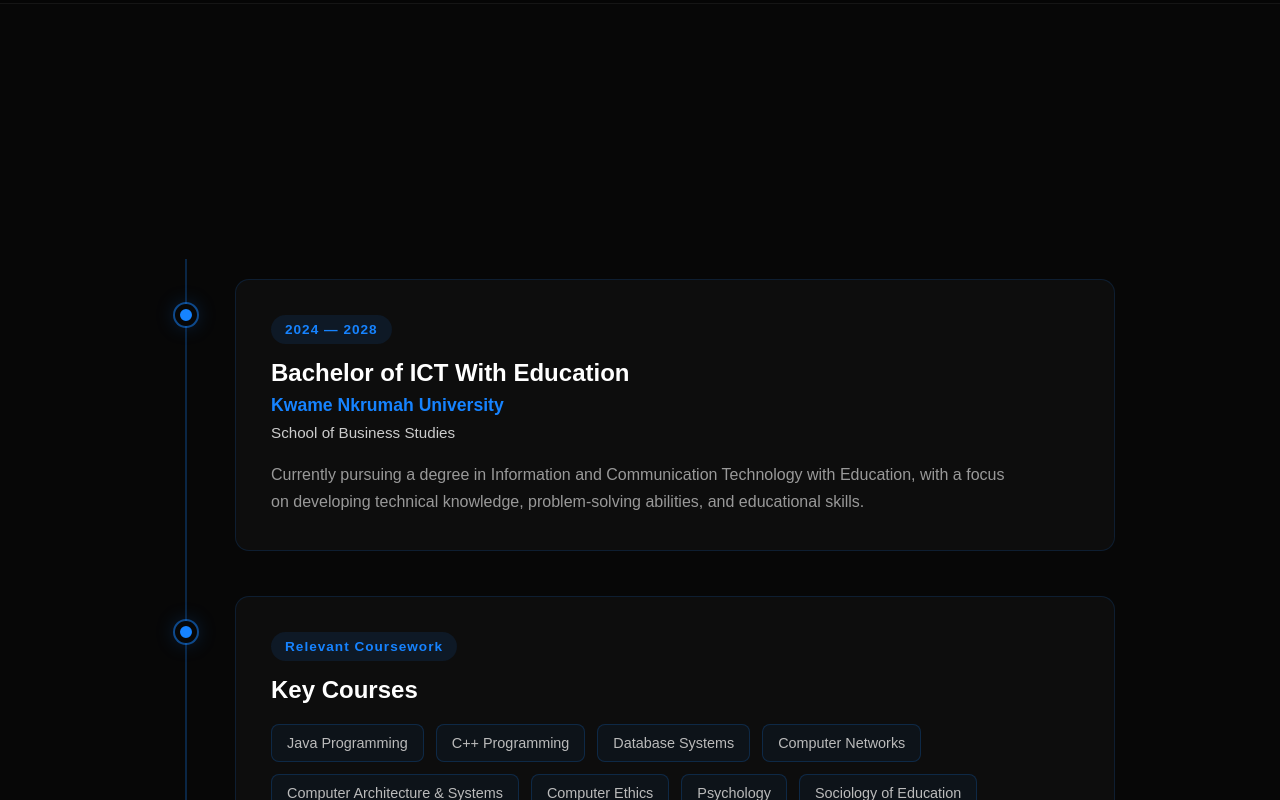
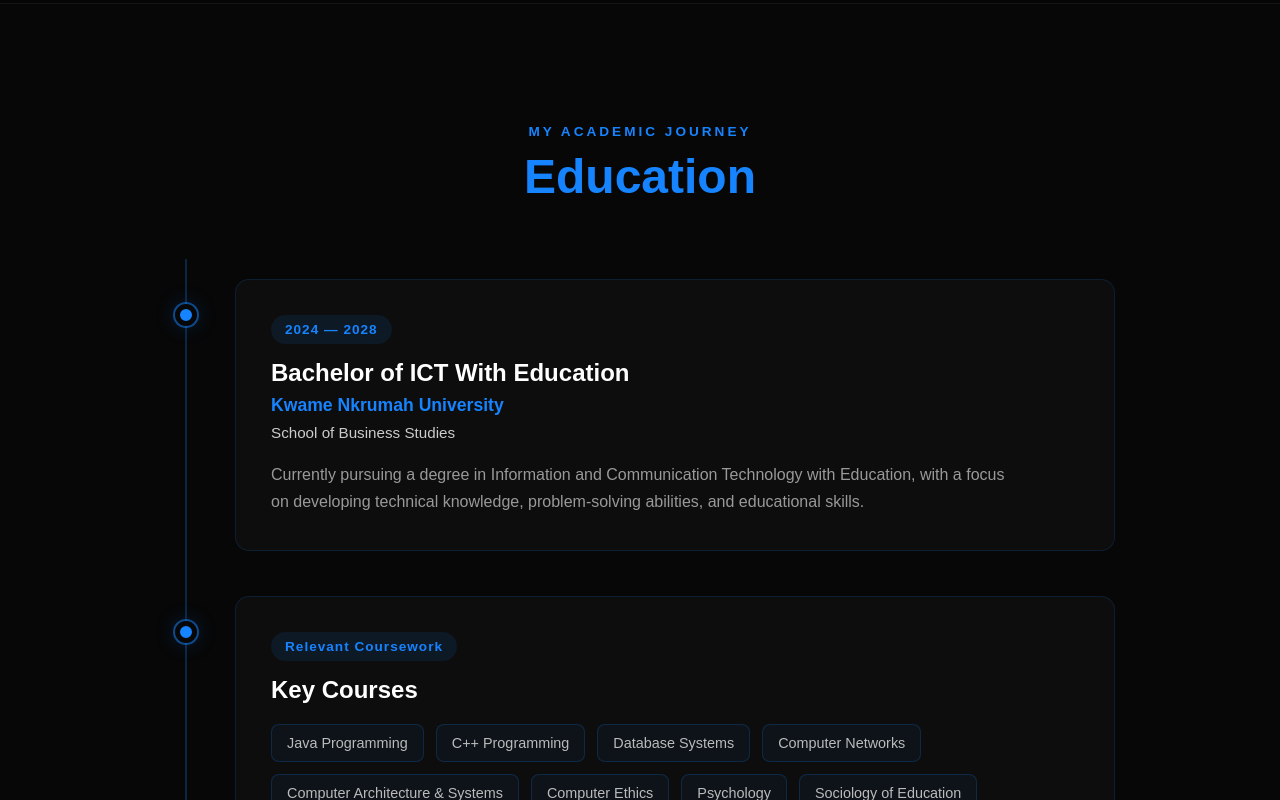
Before and after one commit to moseslutangu99-cmd/Mojo-Portfolio, a React (Vite) app: page / in a window 1280 px wide. Shown: the part 2800-3600 px from the top of the page. Built offline with nearby package versions, Linux system fonts and the light colour scheme.

Commit message:
Fix contact form submission

```diff
--- a/src/index.css
+++ b/src/index.css
@@ -576,17 +576,30 @@
    SCROLL REVEAL ANIMATIONS
    ================================ */
 
-.reveal {
+/* ================================
+   SECTION HEADING REVEAL
+   ================================ */
+
+.reveal-heading {
   opacity: 0;
+  transform: translateY(35px);
+
   transition:
     opacity 0.9s ease,
     transform 0.9s ease;
 }
 
-.reveal-heading {
-  transform: translateY(35px);
-}
-
+.about-section.is-visible .reveal-heading,
+.skills-section.is-visible .reveal-heading,
+.education-section.is-visible .reveal-heading,
+.projects-section.is-visible .reveal-heading,
+.services-section.is-visible .reveal-heading,
+.certificates-section.is-visible .reveal-heading,
+.achievements-section.is-visible .reveal-heading,
+.contact-section.is-visible .reveal-heading {
+  opacity: 1;
+  transform: translateY(0);
+}
 .reveal-text {
   transform: translateX(-45px);
 }
```
